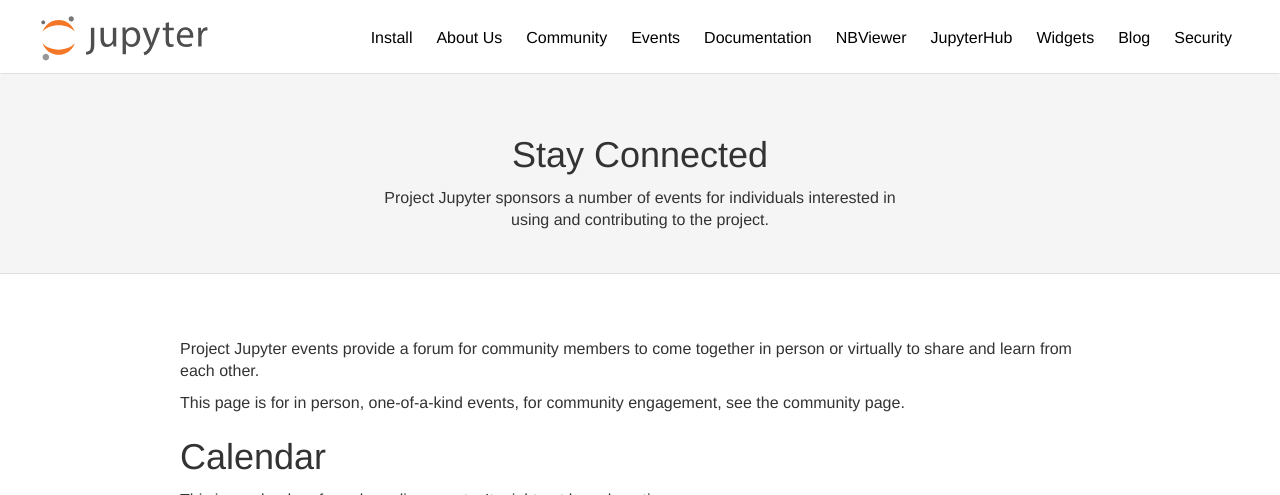
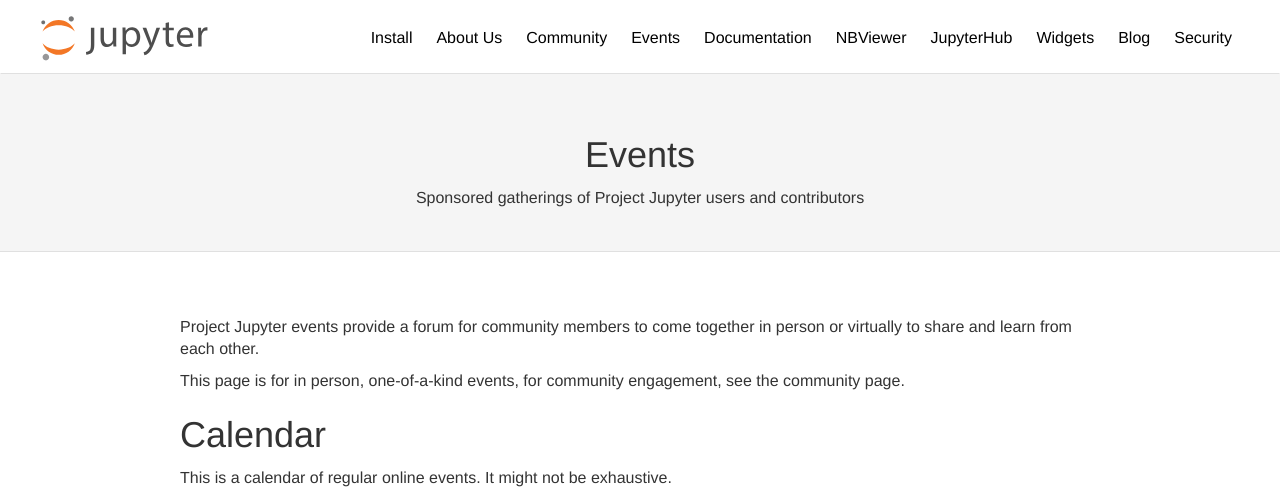
Before and after one commit to jupyter/jupyter.github.io, a Jekyll site: the page built from events.md, in a window 1280 px wide and 900 px high, cut to the strip 0-495 px from the top of the window. Built offline with Jekyll 4.4.1, drawn with Linux system fonts in a browser that asks for light colours.

Commit message:
Update events.md

```diff
--- a/events.md
+++ b/events.md
@@ -1,7 +1,7 @@
 ---
 layout: page_md
-title: Stay Connected
-tagline: Project Jupyter sponsors a number of events for individuals interested in using and contributing to the project.
+title: Events
+tagline: Sponsored gatherings of Project Jupyter users and contributors
 permalink: /events
 ---
 
```
